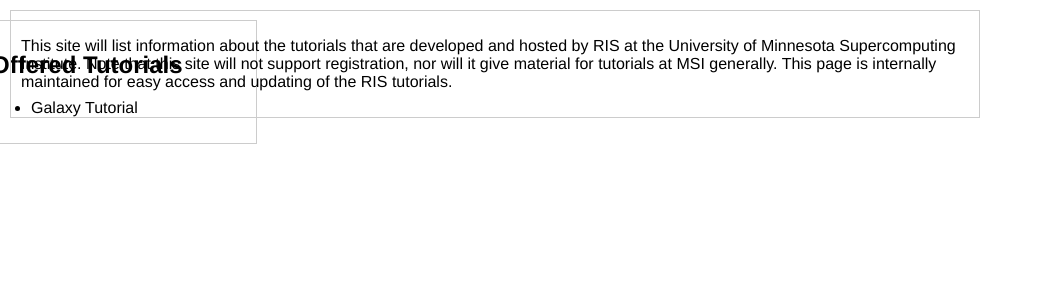
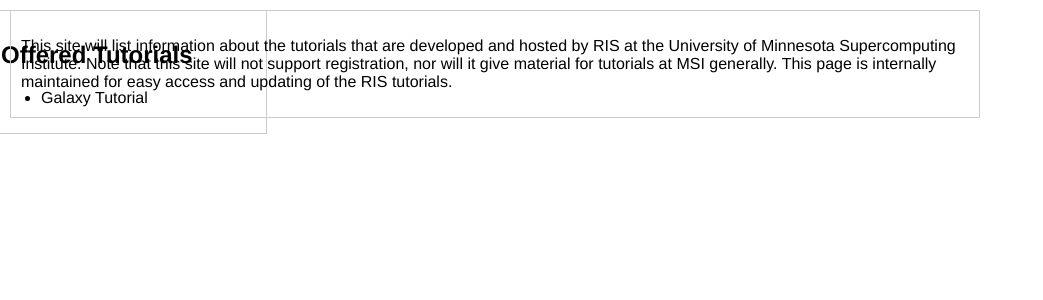
Before and after one commit to msi-ris/Tutorials, a Jekyll site: the page built from index.html, in a window 1280 px wide. Shown: the top 300 px of the page, without its empty margins (0-1043 px from the left). Built offline with Jekyll 4.4.1, drawn with Linux system fonts in a browser that asks for light colours.

Commit message:
update css

```diff
--- a/css/main.css
+++ b/css/main.css
@@ -28,9 +28,8 @@ body {
 }
 #navdiv {
     position:relative;
-    display:block;
-    top:10px;
-    right:10px;
+    top:0px;
+    right:0px;
     padding:10px;
     width:255px;
     border:1px solid #ccc;
```
